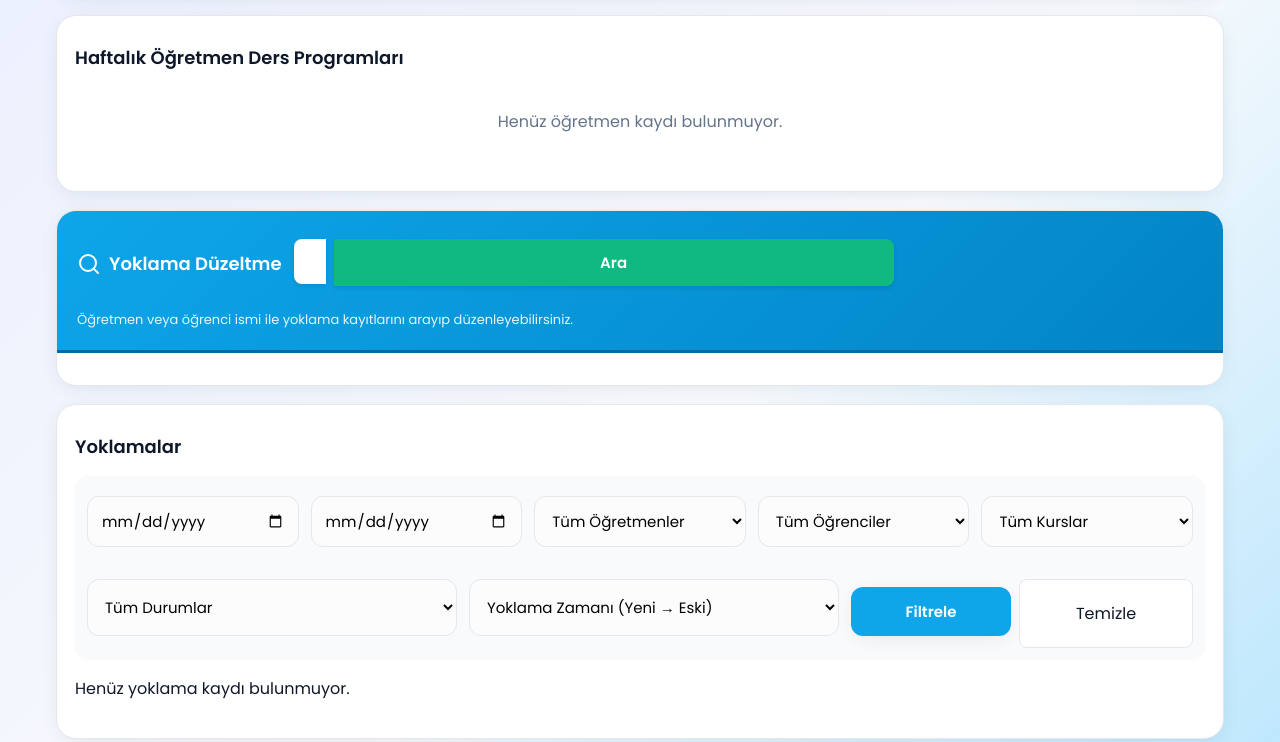
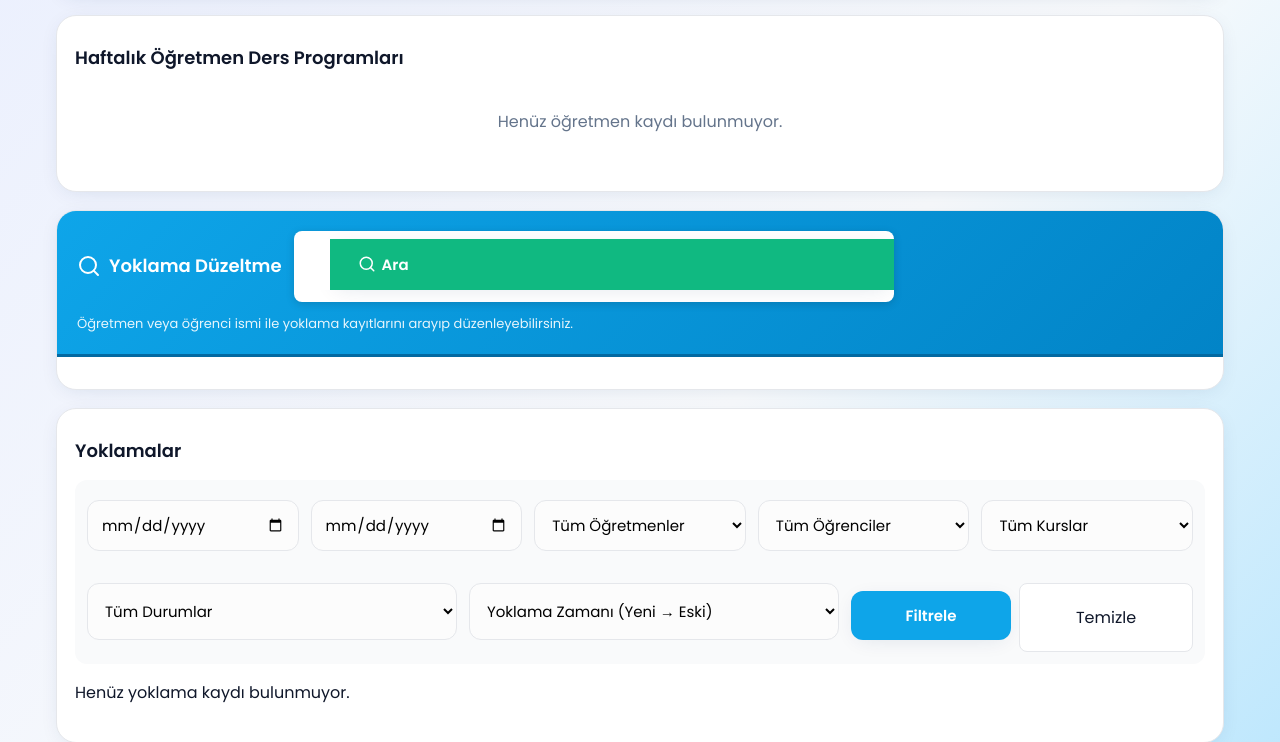
Before and after one commit to hbayseckin-prog/piarte, a FastAPI app: template templates/staff_panel.html in a window 1280 px wide. Shown: the part 1112-1854 px from the top of the page. Run offline with FastAPI, Linux system fonts and the light colour scheme; the template is opened without the code that fills it, so the values that code supplies are empty.

Commit message:
Staff panelde yoklama düzeltme input alanı görünürlüğü artırıldı

```diff
--- a/templates/staff_panel.html
+++ b/templates/staff_panel.html
@@ -832,24 +832,28 @@
                 <h3 style="margin:0;color:#fff;font-size:18px;font-weight:600;">Yoklama Düzeltme</h3>
             </div>
             <div style="flex:1;min-width:250px;position:relative;max-width:600px;">
-                <form method="get" action="/ui/staff" style="display:flex;gap:8px;align-items:stretch;">
+                <form method="get" action="/ui/staff" style="display:flex;gap:0;align-items:stretch;background:#fff;border-radius:8px;box-shadow:0 2px 8px rgba(0,0,0,0.15);overflow:hidden;">
                     <div style="flex:1;position:relative;">
                         <input
                             id="edit_search_input"
                             type="text"
                             name="edit_search"
                             value="{{ edit_search if edit_search else '' }}"
-                            placeholder="Öğretmen veya öğrenci adı ile ara..."
+                            placeholder="Öğretmen veya öğrenci adı yazın..."
                             autocomplete="off"
-                            style="width:100%;padding:12px 16px;border:none;border-radius:8px 0 0 8px;font-size:14px;background:#fff;box-shadow:0 2px 4px rgba(0,0,0,0.1);outline:none;"
+                            style="width:100%;padding:14px 18px;border:none;border-radius:0;font-size:15px;background:#fff;outline:none;color:#0f172a;font-weight:400;"
                         />
-                        <div id="edit-autocomplete-results" style="display:none;position:absolute;top:100%;left:0;right:0;z-index:1000;background:#fff;border:1px solid var(--border);border-radius:8px;margin-top:4px;max-height:300px;overflow-y:auto;box-shadow:0 4px 6px rgba(0,0,0,0.1);"></div>
+                        <div id="edit-autocomplete-results" style="display:none;position:absolute;top:100%;left:0;right:0;z-index:1000;background:#fff;border:1px solid #e2e8f0;border-radius:8px;margin-top:4px;max-height:300px;overflow-y:auto;box-shadow:0 4px 12px rgba(0,0,0,0.15);"></div>
                     </div>
-                    <button type="submit" style="padding:12px 24px;background:#10b981;color:#fff;border:none;border-radius:0 8px 8px 0;font-weight:600;cursor:pointer;white-space:nowrap;box-shadow:0 2px 4px rgba(0,0,0,0.1);transition:background 0.2s;" onmouseover="this.style.background='#059669'" onmouseout="this.style.background='#10b981'">
+                    <button type="submit" style="padding:14px 28px;background:#10b981;color:#fff;border:none;border-radius:0;font-weight:600;cursor:pointer;white-space:nowrap;font-size:15px;transition:background 0.2s;display:flex;align-items:center;gap:6px;" onmouseover="this.style.background='#059669'" onmouseout="this.style.background='#10b981'">
+                        <svg width="18" height="18" viewBox="0 0 24 24" fill="none" stroke="currentColor" stroke-width="2" stroke-linecap="round" stroke-linejoin="round">
+                            <circle cx="11" cy="11" r="8"></circle>
+                            <path d="m21 21-4.35-4.35"></path>
+                        </svg>
                         Ara
                     </button>
                     {% if edit_search %}
-                    <a href="/ui/staff" style="padding:12px 16px;background:#64748b;color:#fff;text-decoration:none;border-radius:8px;font-weight:500;display:inline-flex;align-items:center;white-space:nowrap;box-shadow:0 2px 4px rgba(0,0,0,0.1);transition:background 0.2s;" onmouseover="this.style.background='#475569'" onmouseout="this.style.background='#64748b'">
+                    <a href="/ui/staff" style="padding:14px 18px;background:#64748b;color:#fff;text-decoration:none;border-radius:0;font-weight:500;display:inline-flex;align-items:center;white-space:nowrap;font-size:15px;transition:background 0.2s;border-left:1px solid rgba(255,255,255,0.2);" onmouseover="this.style.background='#475569'" onmouseout="this.style.background='#64748b'">
                         <svg width="16" height="16" viewBox="0 0 24 24" fill="none" stroke="currentColor" stroke-width="2" stroke-linecap="round" stroke-linejoin="round" style="margin-right:4px;">
                             <line x1="18" y1="6" x2="6" y2="18"></line>
                             <line x1="6" y1="6" x2="18" y2="18"></line>
```
